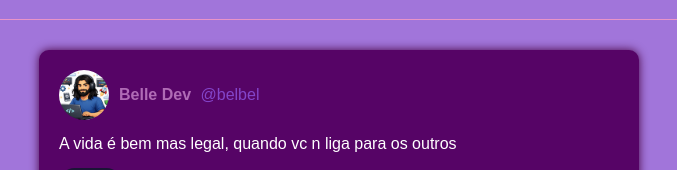
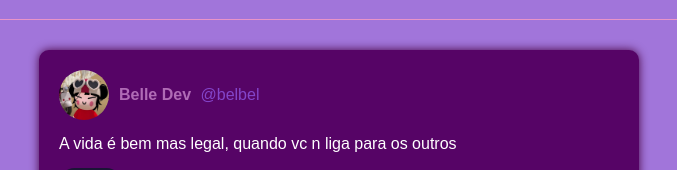
Before and after one commit to isabele9585784-bit/mini-social-Isabele, a plain HTML site: page index.html in a window 1280 px wide. Shown: the part 145-315 px from the top of the page, without its empty margins (301-978 px from the left). Drawn offline with Linux system fonts and the light colour scheme.

Commit message:
alterções

```diff
--- a/index.html
+++ b/index.html
@@ -16,7 +16,7 @@
 
   <article class="post">
     <div class="post-header">
-      <img src="assets/profile.png" class="avatar">
+      <img src="assets/perfil-isabele.jpg" class="avatar">
       <div>
         <span class="name">Belle Dev</span>
         <span class="username">@belbel</span>
```
